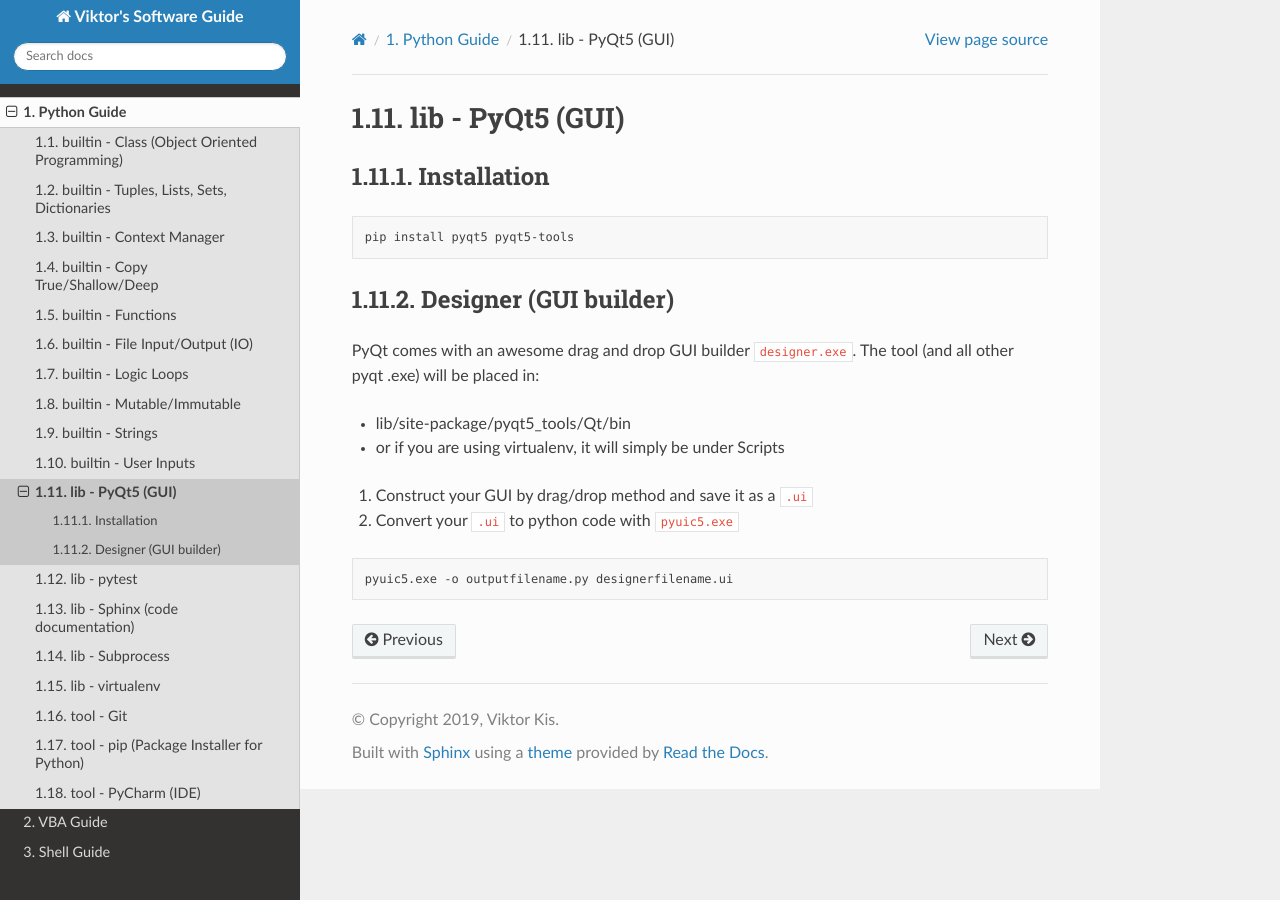
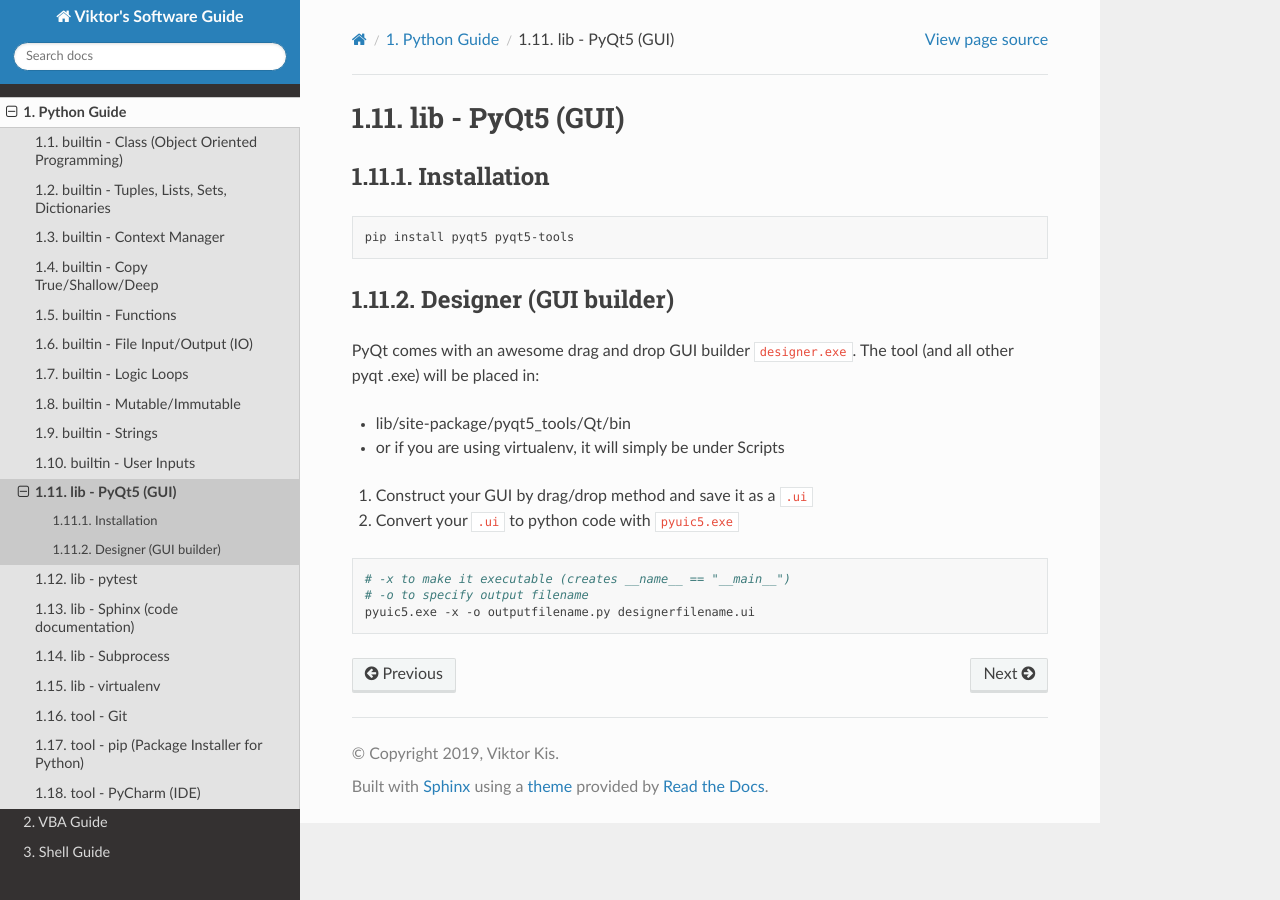
Before and after one commit to PydPiper/viks_SoftwareGuide, a Sphinx documentation site: the page built from source/python/lib_pyqt.rst, in a window 1280 px wide. Built offline with Sphinx 7.4.7 and the Read the Docs theme 2.0.0, drawn with Linux system fonts in a browser that asks for light colours.

Commit message:
updated pyqt

```diff
--- a/source/python/lib_pyqt.rst
+++ b/source/python/lib_pyqt.rst
@@ -20,4 +20,6 @@ The tool (and all other pyqt .exe) will be placed in:
 
 .. code-block:: shell
 
-    pyuic5.exe -o outputfilename.py designerfilename.ui
+    # -x to make it executable (creates __name__ == "__main__")
+    # -o to specify output filename
+    pyuic5.exe -x -o outputfilename.py designerfilename.ui
```
